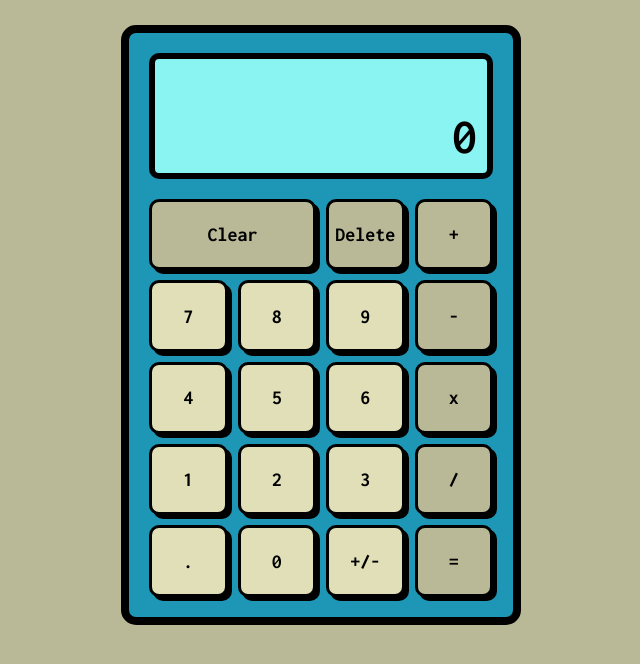
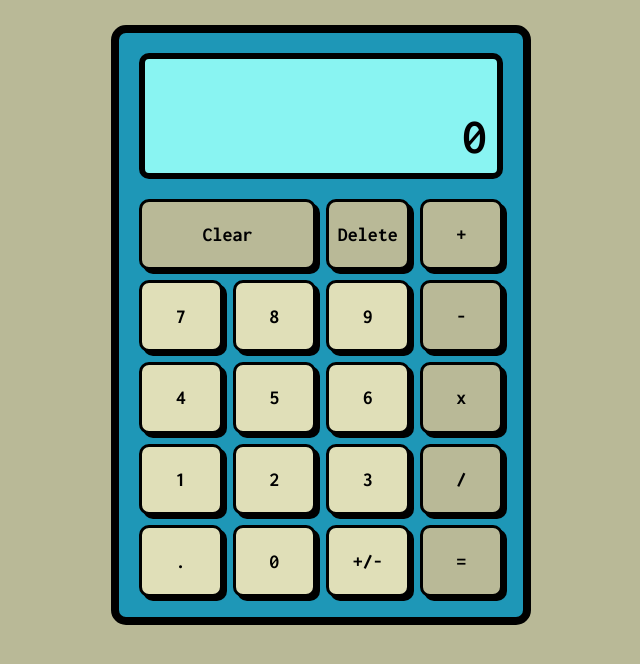
Before and after one commit to JackSloaner/Js-Calculator, a plain HTML site: page index.html in a window 1280 px wide. Shown: the whole page, without its empty margins (319-959 px from the left). Drawn offline with Linux system fonts and the light colour scheme.

Commit message:
Widen calculator body to accommodate 13 characters
- When a number reached its max character space in 'output' (12 digits and
a '-', or 11 digits, a '.', and a '-') the foremost character was
touching the edge of the 'display'
- Add 20px to width to fix visual appeal

```diff
--- a/style.css
+++ b/style.css
@@ -25,7 +25,7 @@ body {
 
 .calc-body {
     height: 600px;
-    width: 400px;
+    width: 420px;
     background-color: #1E97B7;
     border: 8px solid black;
     border-radius: 15px;
@@ -102,6 +102,7 @@ body {
 .mini-output {
     flex: 1;
     justify-content: right;
+    text-align: right;
     font-family: 'Inconsolata';
     font-size: 20px;
     padding: 10px;
```
